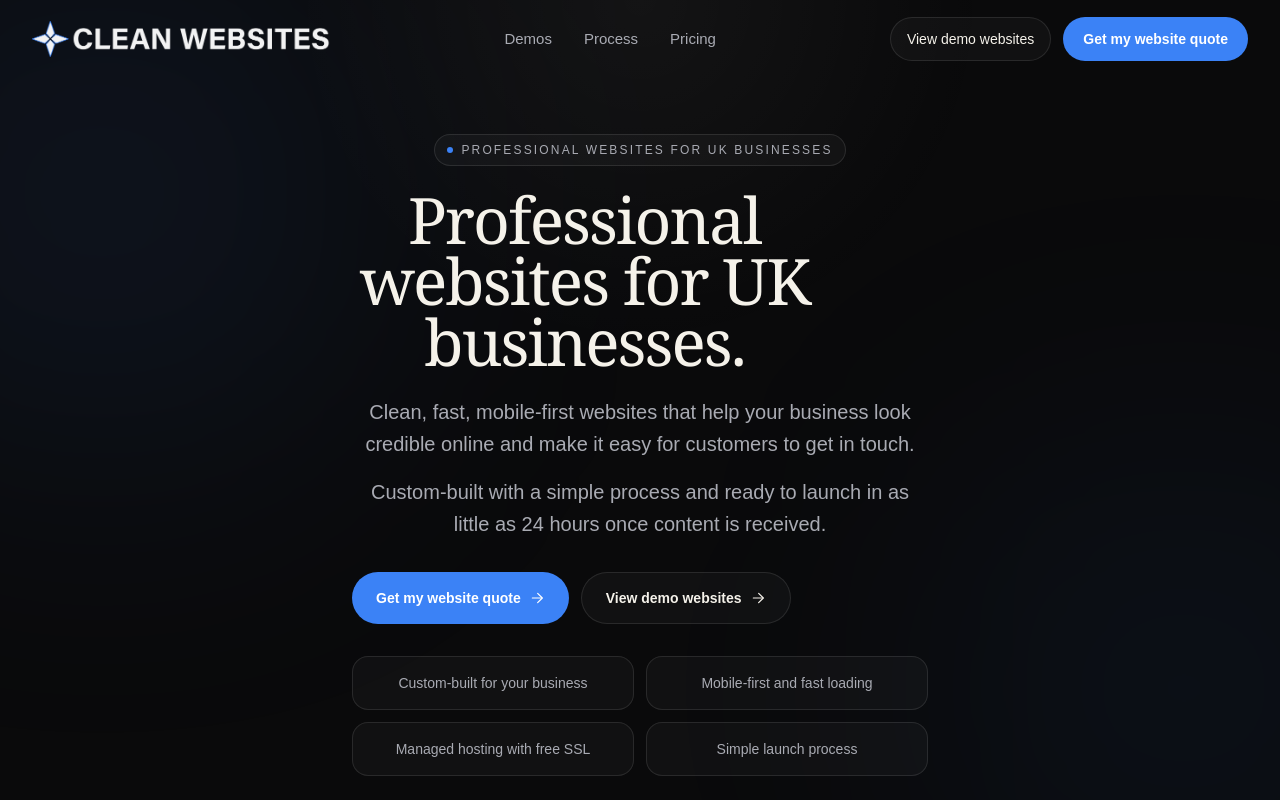
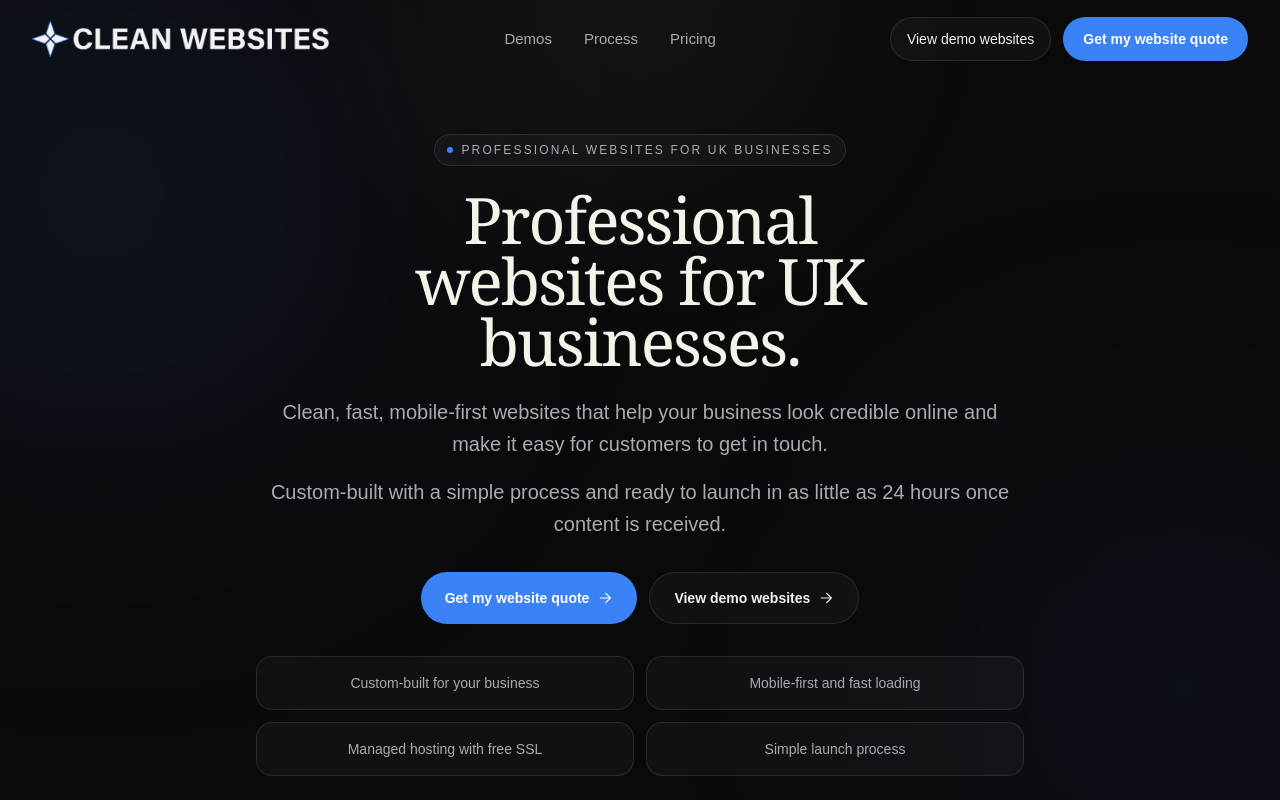
Before and after one commit to cleanwebsitesuk/cleanwebsites, a Next.js app: page / in a window 1280 px wide. Shown: the top 800 px of the page. Built offline with nearby package versions, Linux system fonts and the light colour scheme.

Commit message:
Update page.tsx

```diff
--- a/app/page.tsx
+++ b/app/page.tsx
@@ -217,27 +217,27 @@ export default function Home() {
 
       <main className="relative">
         <section className="mx-auto flex min-h-[calc(100vh-78px)] w-full max-w-7xl items-center justify-center px-5 pb-20 pt-10 text-center sm:px-6 lg:px-8 lg:pb-24 lg:pt-14">
-          <div className="max-w-3xl">
+          <div className="mx-auto max-w-5xl">
             <div className="inline-flex items-center gap-2 rounded-full border border-white/10 bg-white/[0.03] px-3 py-1.5 text-[12px] uppercase tracking-[0.18em] text-[#A9ABB3]">
               <span className="h-1.5 w-1.5 rounded-full bg-[#3B82F6]" />
               Professional websites for UK businesses
             </div>
 
-            <h1 className="mt-6 max-w-[13ch] font-serif text-[clamp(2.8rem,5vw,4.8rem)] leading-[0.95] tracking-[-0.03em] text-[#F5F2EA]">
+            <h1 className="mx-auto mt-6 max-w-[14ch] font-serif text-[clamp(2.8rem,5vw,4.8rem)] leading-[0.95] tracking-[-0.03em] text-[#F5F2EA]">
               Professional websites for UK businesses.
             </h1>
 
-            <p className="mt-6 max-w-xl text-[18px] leading-8 text-[#A9ABB3] sm:text-[20px]">
+            <p className="mx-auto mt-6 max-w-3xl text-[18px] leading-8 text-[#A9ABB3] sm:text-[20px]">
               Clean, fast, mobile-first websites that help your business look
               credible online and make it easy for customers to get in touch.
             </p>
 
-            <p className="mt-4 max-w-xl text-[18px] leading-8 text-[#A9ABB3] sm:text-[20px]">
+            <p className="mx-auto mt-4 max-w-3xl text-[18px] leading-8 text-[#A9ABB3] sm:text-[20px]">
               Custom-built with a simple process and ready to launch in as
               little as 24 hours once content is received.
             </p>
 
-            <div className="mt-8 flex flex-col gap-3 sm:flex-row">
+            <div className="mt-8 flex flex-col items-center justify-center gap-3 sm:flex-row">
               <Link
                 href="/start"
                 className="group inline-flex h-13 items-center justify-center gap-2 rounded-full bg-[#3B82F6] px-6 text-sm font-semibold text-white transition duration-300 hover:-translate-y-0.5 hover:brightness-110"
@@ -254,7 +254,7 @@ export default function Home() {
               </a>
             </div>
 
-            <div className="mt-8 grid gap-3 text-sm text-[#A9ABB3] sm:grid-cols-2">
+            <div className="mx-auto mt-8 grid max-w-3xl gap-3 text-sm text-[#A9ABB3] sm:grid-cols-2">
               {[
                 "Custom-built for your business",
                 "Mobile-first and fast loading",
```
